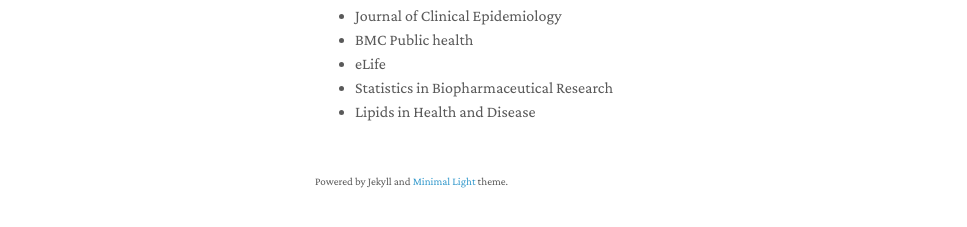
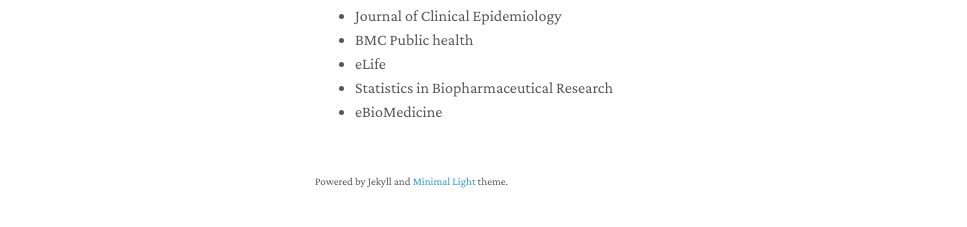
Before and after one commit to KevinXing3/kevinXing3.github.io, a Jekyll site: the page built from index.md, in a window 1280 px wide and 900 px high, scrolled down 4342 px. Shown: the part 638-865 px from the top of the window, without its empty margins (155-1122 px from the left). Built offline with Jekyll 4.4.1, drawn with Linux system fonts in a browser that asks for light colours; nearby versions of some CDN libraries; a style sheet for code colours, icons or effects is not loaded; our own code applies the rules of GitHub Pages for plain Markdown files.

Commit message:
Update services.md

```diff
--- a/_includes/services.md
+++ b/_includes/services.md
@@ -15,5 +15,5 @@
   <li>BMC Public health</li>
   <li>eLife</li>
   <li>Statistics in Biopharmaceutical Research</li>
-  <li>Lipids in Health and Disease</li>
+  <li>eBioMedicine</li>
 </ul>
```
